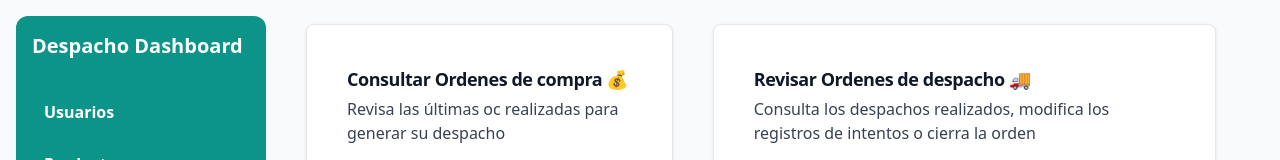
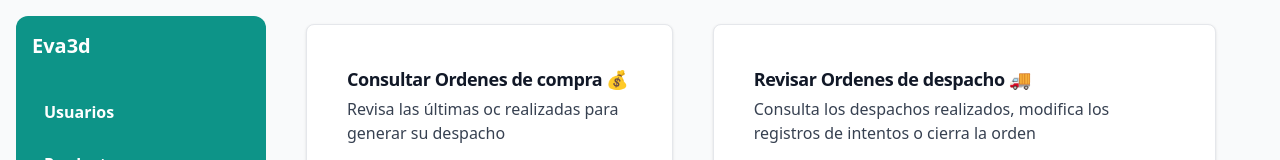
Before and after one commit to Ekkondido/Innovatech, a React (Vite) app in the folder front_despacho/: page / in a window 1280 px wide. Shown: the top 160 px of the page. Built offline with nearby package versions, Linux system fonts and the light colour scheme.

Commit message:
Cambio de nombre Despacho Dashboard a Eva 3

```diff
--- a/front_despacho/src/componentes/Layouts/Navbar.jsx
+++ b/front_despacho/src/componentes/Layouts/Navbar.jsx
@@ -2,7 +2,7 @@ function Navbar() {
   return (
     <nav className="rounded-xl w-[250px] min-h-[880px] bg-teal-600 text-white sticky top-0 p-4 m-4">
       {/* Logo o título */}
-      <h2 className="text-xl font-bold mb-8">Despacho Dashboard</h2>
+      <h2 className="text-xl font-bold mb-8">Eva3d</h2>
 
       {/* Menú de navegación */}
       <ul className="space-y-3">
```
